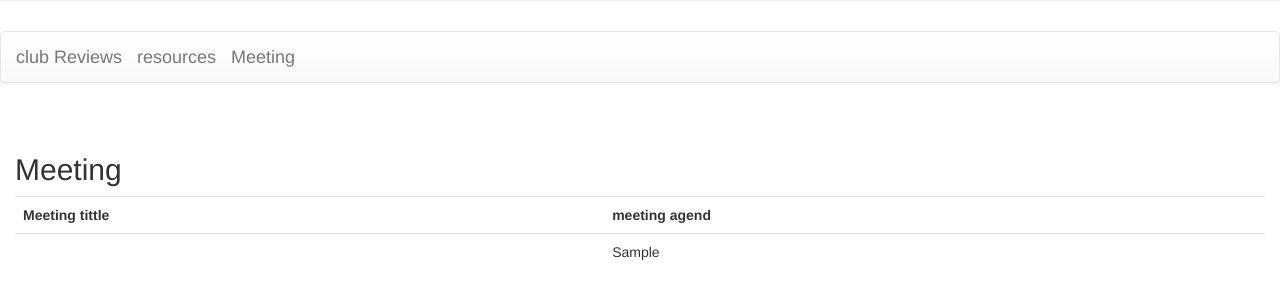
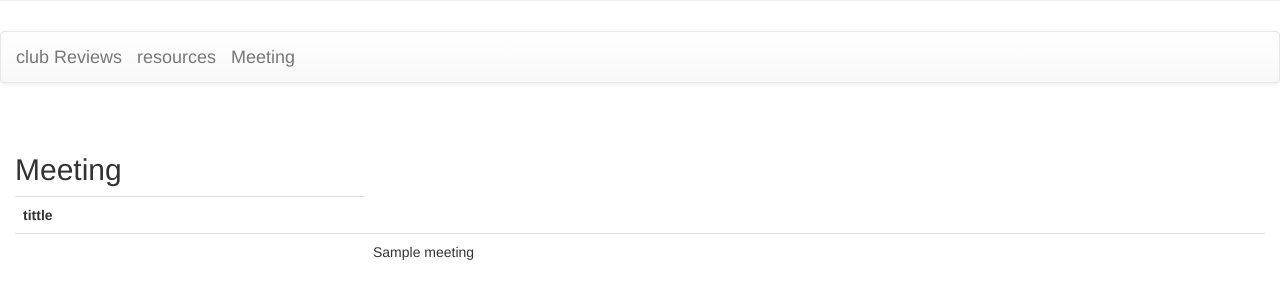
Before and after one commit to abdiwaliolad/itc172-pythonweb, a Django app: page /club/getmeeting/ in a window 1280 px wide. Shown: the part 194-493 px from the top of the page. Run offline with Django 3.2, Linux system fonts and the light colour scheme; tables that the repository leaves empty hold one stand-in row (values such as "Sample post"); some libraries are stand-ins or nearby versions.

Commit message:
meeting detail
adding for meeting details informations

```diff
--- a/pythonclub/club/models.py
+++ b/pythonclub/club/models.py
@@ -5,7 +5,7 @@ class Meeting(models.Model):
     meetingtitle=models.CharField(max_length=255)
     meetingdate=models.DateField()
     location=models.CharField(max_length=255)
-    agend=models.TextField()
+    agenda=models.TextField()
 
     def __str__(self):
         return self.meetingtitle
--- a/pythonclub/club/templates/base.html
+++ b/pythonclub/club/templates/base.html
@@ -23,7 +23,7 @@
             </div>
             <ul class="nav navbar-nav">
                 <a class="navbar-brand" href="{% url 'resources' %}">resources</a>
-                <a class="navbar-brand" href="{% url 'meeting' %}">Meeting</a>
+                <a class="navbar-brand" href="{% url 'getmeeting' %}">Meeting</a>
 
 
 
--- a/pythonclub/club/templates/club/meeting.html
+++ b/pythonclub/club/templates/club/meeting.html
@@ -4,16 +4,17 @@
 <table class="table">
 
     <tr>
-        <th>Meeting tittle</th>
-        <th>meeting agend</th>
+        <th>tittle</th>
+
+
 
     </tr>
-    {% for item in meeting_list %}
+    {% for Meeting in meeting_list %}
     <tr>
-        <td><a href="{% url 'meetingDetail' id=Meeting.id %}">
-            {{ item.meetingtittle }}</a></td>
-        <td>{{ item.location}}</td>
-
+        <td>
+            <a href="{% url 'meetingDetail' id=Meeting.id %}"></a>
+        </td>
+        <td>{{ Meeting.meetingtitle}}</td>
     </tr>
     {% endfor %}
 </table>
--- a/pythonclub/club/urls.py
+++ b/pythonclub/club/urls.py
@@ -4,7 +4,7 @@ from . import views
 urlpatterns = [
 path('', views.index, name='index'),
 
-path('getmeeting/', views.getmeeting, name='meeting'),
+path('getmeeting/', views.getmeeting, name='getmeeting'),
 path('resources/', views.resources, name='resources'),
 path('meetingDetail/<int:id>', views.meetingDetail, name='meetingDetail'),
 
--- a/pythonclub/club/views.py
+++ b/pythonclub/club/views.py
@@ -16,4 +16,4 @@ def resources(request):
 
 def meetingDetail(request, id):
     meeting= get_object_or_404(Meeting, pk=id)
-    return render(request, 'club/meetingdetail.html',{'meeting': meeting})
+    return render(request, 'club/meetingdetail.html',{'meeting' : meeting})
```
Also changed, not shown: pythonclub/club/templates/club/meetingdetail.html (+5 -5 lines), pythonclub/club/templates/club/resources.html (+8 -3 lines), pythonclub/club/migrations/0002_auto_20190223_1155.py (added).
